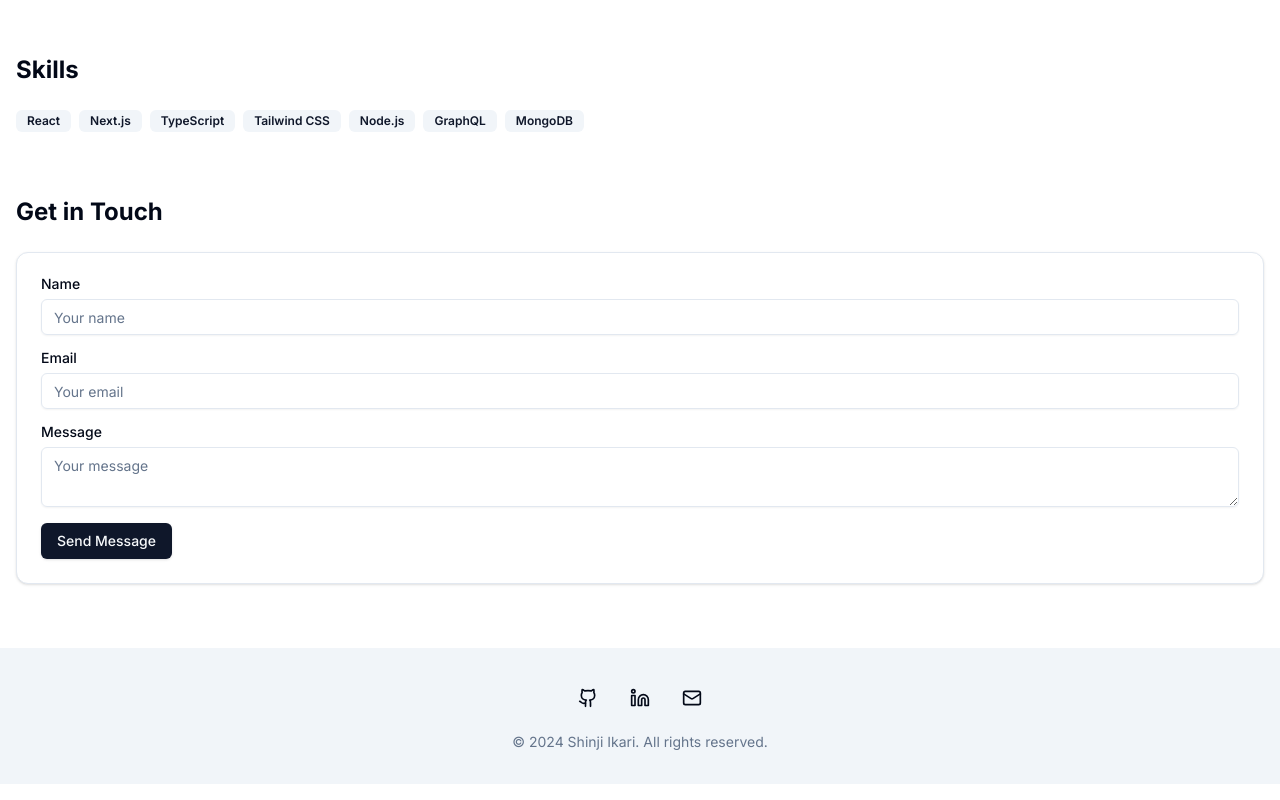
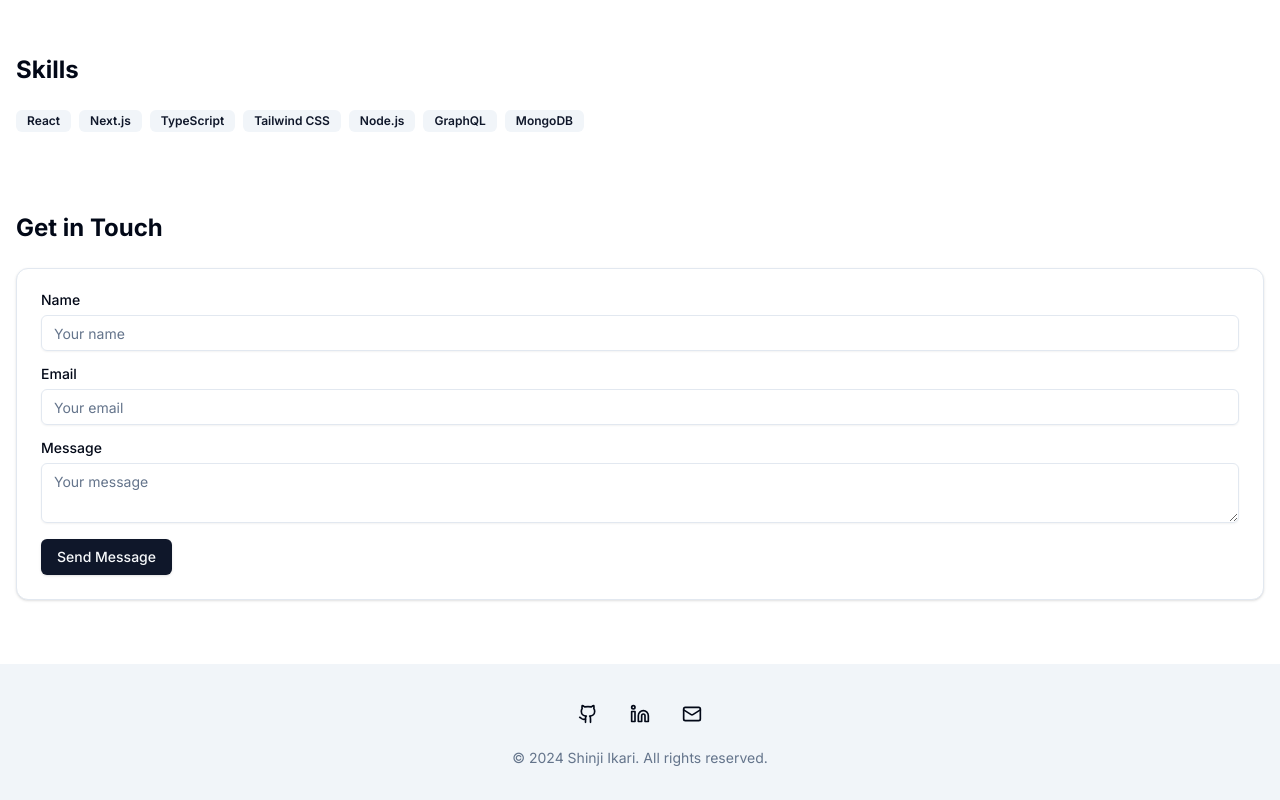
Before and after one commit to shinji29/portfolio, a Next.js app: page / in a window 1280 px wide. Shown: the part 919-1719 px from the top of the page. Built offline with nearby package versions, Linux system fonts and the light colour scheme.

Commit message:
added padding to contact me section

```diff
--- a/src/app/page.tsx
+++ b/src/app/page.tsx
@@ -148,7 +148,7 @@ export default function Portfolio() {
           </div>
         </section>
 
-        <section id="contact" className="pt-16">
+        <section id="contact" className="pt-20">
           <h2 className="text-2xl font-bold mb-6">Get in Touch</h2>
           <Card>
             <CardContent className="p-6">
```
